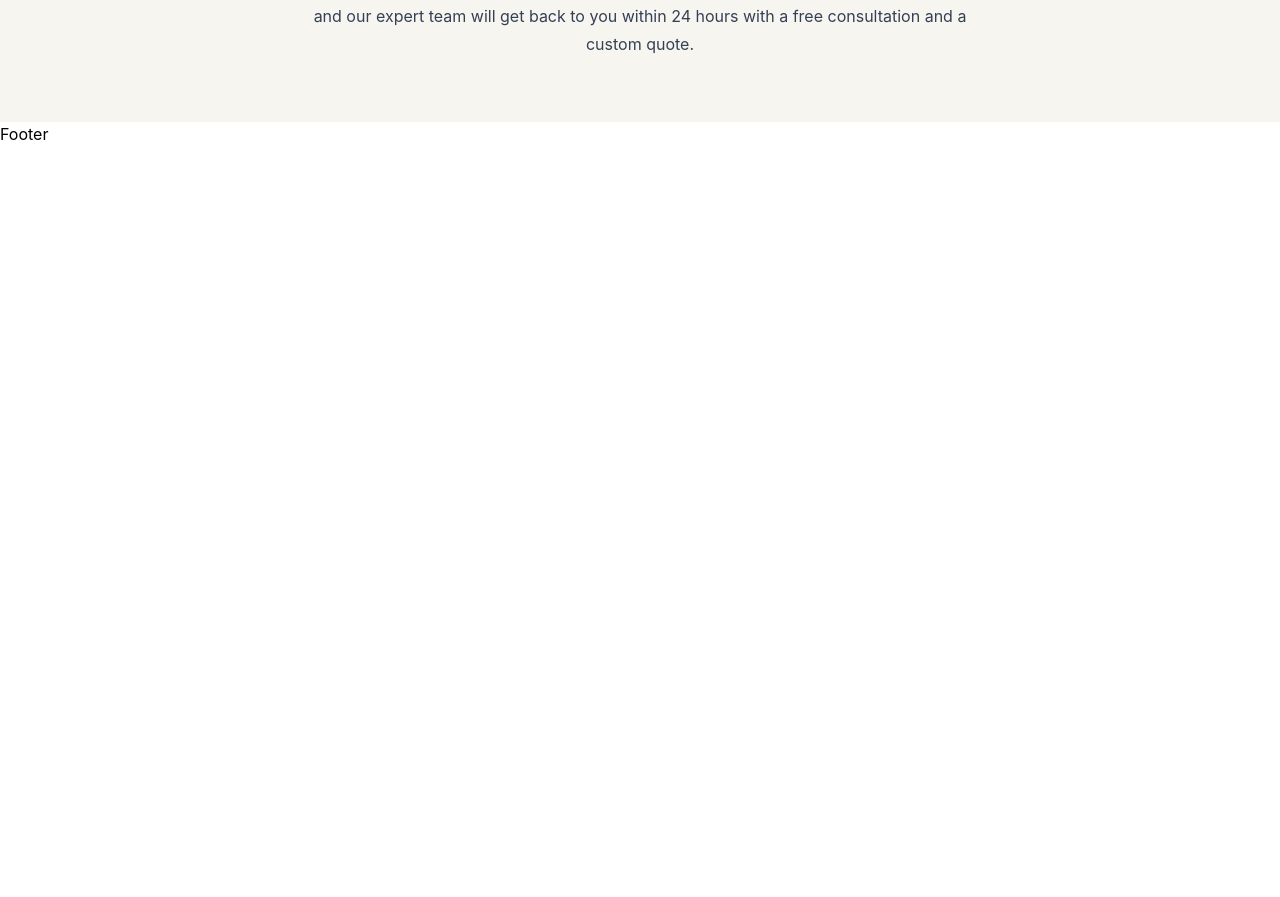
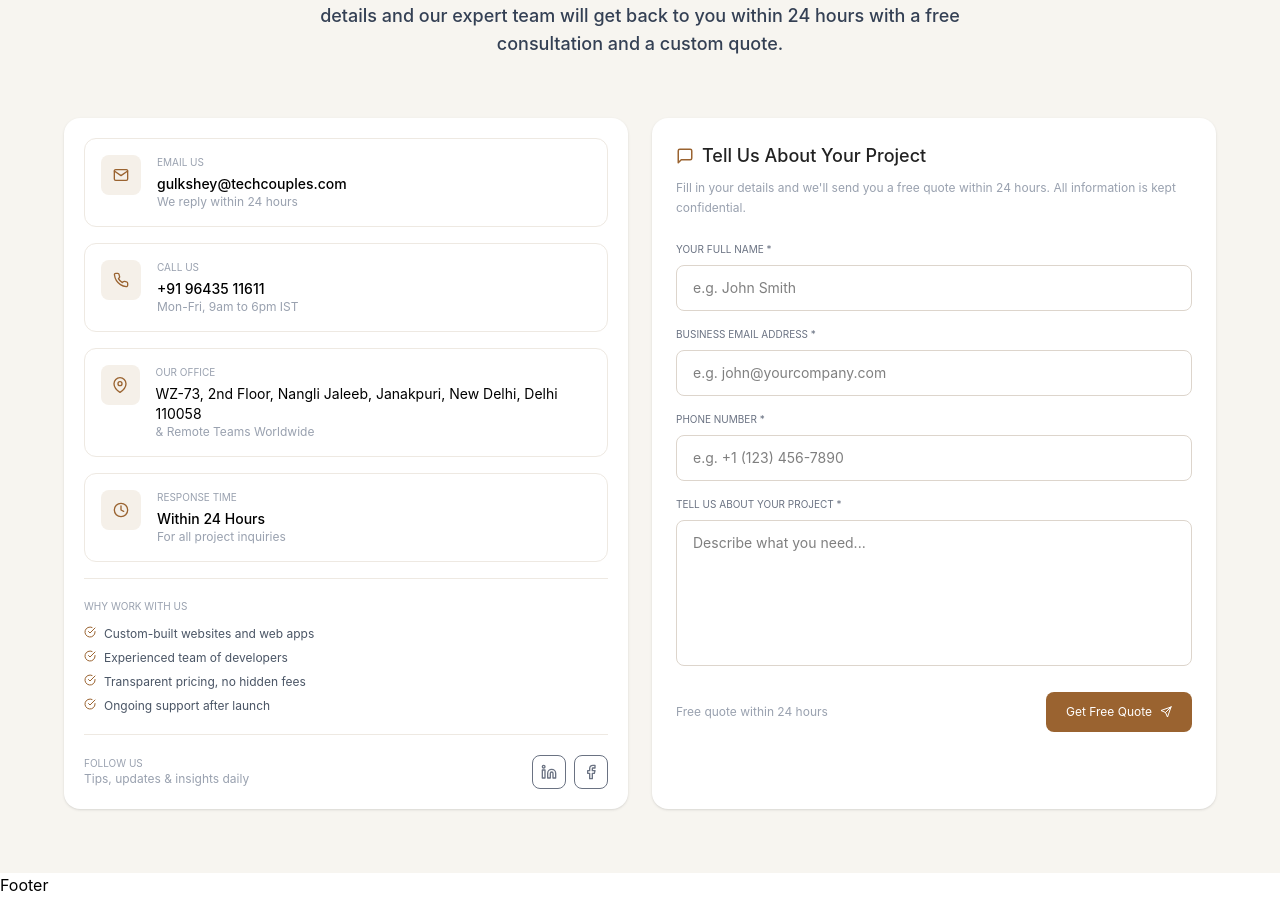
Before and after one commit to Shubham-Rawatt/company-website, a React (Vite) app: page / in a window 1280 px wide. Shown: the part 6204-7101 px from the top of the page. Before the commit the page ends 6350 px from the top, so only its background shows below. Built offline with nearby package versions, Linux system fonts and the light colour scheme.

Commit message:
contact page ui work complete

```diff
--- a/src/pages/Contact/contact.jsx
+++ b/src/pages/Contact/contact.jsx
@@ -1,4 +1,6 @@
 import React from "react";
+import ContactCard from "./contactcard";
+import ContactForm from "./contactform";
 
 const Contact = () => {
   return (
@@ -9,20 +11,24 @@ const Contact = () => {
           FREE PROJECT CONSULTATION
         </div>
 
-        <p className="text-4xl text-[#000000] md:text-4xl">
+        <p className="text-5xl text-[#000000] font-semibold md:text-4xl">
           Contact Us -
-          <span className="ml-2 font-serif italic text-[#9a6330]">
+          <span className="ml-2 font-serif font-medium italic text-[#9a6330]">
             Let's Start Your Project
           </span>
         </p>
 
-        <p className="mx-auto mt-5 max-w-2xl text-base leading-7 text-[#344054]">
+        <p className="mx-auto mt-5 max-w-2xl text-lg font-[450] leading-7 text-[#344054]">
           Looking to hire a professional web development company? Share your
           project details and our expert team will get back to you within 24
           hours with a free consultation and a custom quote.
         </p>
       </div>
 
+       <div className="mx-auto grid max-w-6xl gap-6 md:grid-cols-2 mt-15">
+        <ContactCard />
+        <ContactForm />
+       </div>
 
     </section>
   );
--- /dev/null
+++ b/src/pages/Contact/contactcard.jsx
@@ -0,0 +1,105 @@
+import React from "react";
+import { FiMail, FiPhone, FiMapPin, FiClock, FiCheckCircle, FiLinkedin, FiFacebook,} from "react-icons/fi";
+
+const ContactCard = () => {
+  return (
+    <div className="rounded-2xl bg-white p-5 shadow-sm">
+      <div className="mb-4 flex gap-4 rounded-xl border border-[#eee9e2] p-4">
+        <div className="flex h-10 w-10 items-center justify-center rounded-lg bg-[#f5f0e9] text-[#9a6330]">
+          <FiMail />
+        </div>
+
+        <div>
+          <p className="text-[10px] text-gray-400">EMAIL US</p>
+          <p className="mt-1 text-sm font-medium">gulkshey@techcouples.com</p>
+          <p className="text-xs text-gray-400">We reply within 24 hours</p>
+        </div>
+      </div>
+
+      <div className="mb-4 flex gap-4 rounded-xl border border-[#eee9e2] p-4">
+        <div className="flex h-10 w-10 items-center justify-center rounded-lg bg-[#f5f0e9] text-[#9a6330]">
+          <FiPhone />
+        </div>
+
+        <div>
+          <p className="text-[10px] text-gray-400">CALL US</p>
+          <p className="mt-1 text-sm font-medium">+91 96435 11611</p>
+          <p className="text-xs text-gray-400">Mon-Fri, 9am to 6pm IST</p>
+        </div>
+      </div>
+
+      <div className="mb-4 flex gap-4 rounded-xl border border-[#eee9e2] p-4">
+        <div className="flex h-10 w-10 items-center justify-center rounded-lg bg-[#f5f0e9] text-[#9a6330]">
+          <FiMapPin />
+        </div>
+
+        <div>
+          <p className="text-[10px] text-gray-400">OUR OFFICE</p>
+          <p className="mt-1 text-sm">
+            WZ-73, 2nd Floor, Nangli Jaleeb, Janakpuri, New Delhi, Delhi 110058
+          </p>
+          <p className="text-xs text-gray-400">& Remote Teams Worldwide</p>
+        </div>
+      </div>
+
+      <div className="mb-4 flex gap-4 rounded-xl border border-[#eee9e2] p-4">
+        <div className="flex h-10 w-10 items-center justify-center rounded-lg bg-[#f5f0e9] text-[#9a6330]">
+          <FiClock />
+        </div>
+
+        <div>
+          <p className="text-[10px] text-gray-400">RESPONSE TIME</p>
+          <p className="mt-1 text-sm font-medium">Within 24 Hours</p>
+          <p className="text-xs text-gray-400">For all project inquiries</p>
+        </div>
+      </div>
+
+      <div className="border-t border-[#eee9e2] pt-5">
+        <p className="text-[10px] text-gray-400">WHY WORK WITH US</p>
+
+        <div className="mt-3 space-y-2 text-xs text-gray-600">
+          <p className="flex gap-2">
+            <FiCheckCircle className="text-[#9a6330]" />
+            Custom-built websites and web apps
+          </p>
+
+          <p className="flex gap-2">
+            <FiCheckCircle className="text-[#9a6330]" />
+            Experienced team of developers
+          </p>
+
+          <p className="flex gap-2">
+            <FiCheckCircle className="text-[#9a6330]" />
+            Transparent pricing, no hidden fees
+          </p>
+
+          <p className="flex gap-2">
+            <FiCheckCircle className="text-[#9a6330]" />
+            Ongoing support after launch
+          </p>
+        </div>
+      </div>
+
+      <div className="mt-5 flex items-center justify-between border-t border-[#eee9e2] pt-5">
+        <div>
+          <p className="text-[10px] text-gray-400">FOLLOW US</p>
+          <p className="text-xs text-gray-400">
+            Tips, updates & insights daily
+          </p>
+        </div>
+
+        <div className="flex gap-2">
+          <button className="rounded-lg border p-2 text-gray-500">
+            <FiLinkedin />
+          </button>
+
+          <button className="rounded-lg border p-2 text-gray-500">
+            <FiFacebook />
+          </button>
+        </div>
+      </div>
+    </div>
+  );
+};
+
+export default ContactCard;
--- /dev/null
+++ b/src/pages/Contact/contactform.jsx
@@ -0,0 +1,73 @@
+import React from "react";
+import { FiMessageSquare, FiSend } from "react-icons/fi";
+
+const ContactForm = () => {
+  return (
+    <div className="rounded-2xl bg-white p-6 shadow-sm">
+      <h2 className="flex items-center gap-2 text-lg font-[450] text-[#222]">
+        <FiMessageSquare className="text-[#9a6330]" />
+        Tell Us About Your Project
+      </h2>
+
+      <p className="mt-2 text-xs leading-5 text-gray-400">
+        Fill in your details and we'll send you a free quote within 24 hours.
+        All information is kept confidential.
+      </p>
+
+      <div className="mt-6">
+        <label className="mb-2 block text-[10px] text-gray-500">
+          YOUR FULL NAME *
+        </label>
+        <input
+          type="text"
+          placeholder="e.g. John Smith"
+          className="w-full rounded-lg border border-[#ddd5cc] px-4 py-3 text-sm outline-none focus:border-[#9a6330]"
+        />
+      </div>
+
+      <div className="mt-4">
+        <label className="mb-2 block text-[10px] text-gray-500">
+          BUSINESS EMAIL ADDRESS *
+        </label>
+        <input
+          type="email"
+          placeholder="e.g. john@yourcompany.com"
+          className="w-full rounded-lg border border-[#ddd5cc] px-4 py-3 text-sm outline-none focus:border-[#9a6330]"
+        />
+      </div>
+
+      <div className="mt-4">
+        <label className="mb-2 block text-[10px] text-gray-500">
+          PHONE NUMBER *
+        </label>
+        <input
+          type="text"
+          placeholder="e.g. +1 (123) 456-7890"
+          className="w-full rounded-lg border border-[#ddd5cc] px-4 py-3 text-sm outline-none focus:border-[#9a6330]"
+        />
+      </div>
+
+      <div className="mt-4">
+        <label className="mb-2 block text-[10px] text-gray-500">
+          TELL US ABOUT YOUR PROJECT *
+        </label>
+        <textarea
+          rows="6"
+          placeholder="Describe what you need..."
+          className="w-full resize-none rounded-lg border border-[#ddd5cc] px-4 py-3 text-sm outline-none focus:border-[#9a6330]"
+        />
+      </div>
+
+      <div className="mt-5 flex items-center justify-between">
+        <p className="text-xs text-gray-400">Free quote within 24 hours</p>
+
+        <button className="flex items-center gap-2 rounded-lg bg-[#9a6330] px-5 py-3 text-xs text-white">
+          Get Free Quote
+          <FiSend />
+        </button>
+      </div>
+    </div>
+  );
+};
+
+export default ContactForm;
```
